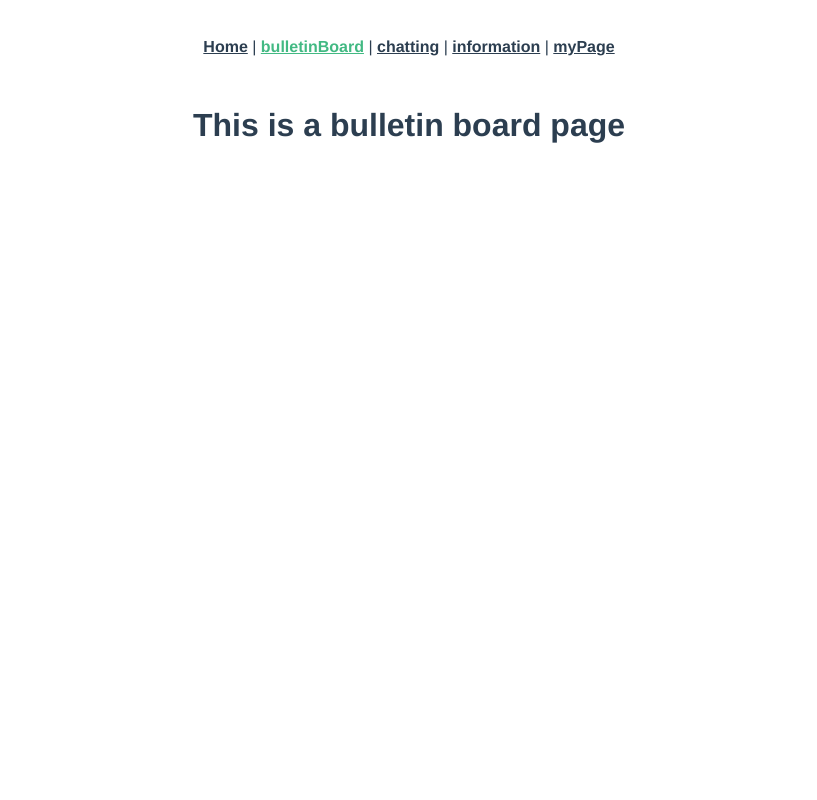
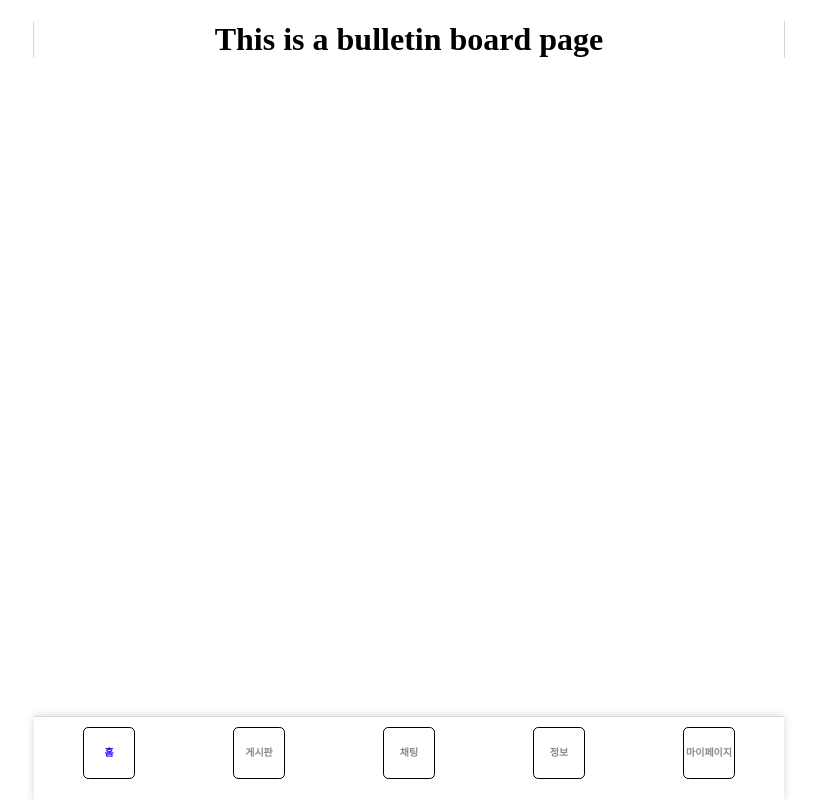
Before and after one commit to dajeongPark-dev/dwith, a Vue app: page /bulletinBoard in a window 1280 px wide. Shown: the whole page, without its empty margins (231-1048 px from the left). Built offline with nearby package versions, Linux system fonts and the light colour scheme.

Commit message:
Navigation Bar
네비게이션 바 아래로 내림
현재 페이지에 맞게 글씨 색상 변경

```diff
--- a/src/App.vue
+++ b/src/App.vue
@@ -1,35 +1,41 @@
 <template>
   <div id="app">
-    <div id="nav">
-      <router-link to="/">Home</router-link> |
-      <router-link to="/bulletinBoard">bulletinBoard</router-link> |
-      <router-link to="/chatting">chatting</router-link> |
-      <router-link to="/information">information</router-link> |
-      <router-link to="/myPage">myPage</router-link>
-    </div>
     <router-view />
+    <Nav />
   </div>
 </template>
-
+<script>
+import Nav from "./views/nav";
+export default { name: "App", components: { Nav } };
+</script>
 <style>
+/* 반응형 최대크기 */
+/* 반응형 = 750px 이상이면 750까지만 보여주고 이하면 크기에 마춰서 작게 보여줌 */
 #app {
-  font-family: Avenir, Helvetica, Arial, sans-serif;
-  -webkit-font-smoothing: antialiased;
-  -moz-osx-font-smoothing: grayscale;
+  margin: 0 auto;
+  width: 750px;
+  min-height: 100%;
+  border-left: 1px #d8d8d8 solid;
+  border-right: 1px #d8d8d8 solid;
+  positon: relative;
   text-align: center;
-  color: #2c3e50;
 }
-
-#nav {
-  padding: 30px;
+/* 여백제거 + 드래그방지 */
+body {
+  padding: 0;
+  margin: 0;
+  -ms-user-select: none;
+  -moz-user-select: none;
+  -khtml-user-select: none;
+  -webkit-user-select: none;
+  user-select: none;
 }
-
-#nav a {
-  font-weight: bold;
-  color: #2c3e50;
-}
-
-#nav a.router-link-exact-active {
-  color: #42b983;
+/* 반응형 시작 */
+@media (max-width: 750px) {
+  #app {
+    width: 100%;
+    border-left: 0;
+    border-right: 0;
+  }
 }
 </style>
--- a/src/components/HelloWorld.vue
+++ b/src/components/HelloWorld.vue
@@ -99,6 +99,9 @@
         >
       </li>
     </ul>
+    <div class="abc">
+      <br /><br /><br /><br /><br /><br /><br /><br /><br /><br /><br /><br /><br /><br /><br /><br /><br /><br />hello
+    </div>
   </div>
 </template>
 
@@ -127,4 +130,8 @@ li {
 a {
   color: #42b983;
 }
+/* 임시로 마지막 컨텐츠 안잘리게 padding 100px로 조정했음(네이게이션바 높이 83px) */
+.abc {
+  padding-bottom: 100px;
+}
 </style>
--- a/src/views/nav.vue
+++ b/src/views/nav.vue
@@ -1,4 +1,139 @@
 <template>
-    <div id="nav" class="nav-show">
+  <div id="nav" class="nav-show">
+    <div class="nav-box">
+      <router-link to="/"
+        ><div
+          @click="gotoPage(0)"
+          :class="[isActive === 0 ? 'nav-box-selected' : 'nav-box-default']"
+        >
+          홈
+        </div></router-link
+      >
+    </div>
+    <div class="nav-box">
+      <router-link to="/bulletinBoard"
+        ><div
+          @click="gotoPage(1)"
+          :class="[isActive === 1 ? 'nav-box-selected' : 'nav-box-default']"
+        >
+          게시판
+        </div></router-link
+      >
+    </div>
+    <div class="nav-box">
+      <router-link to="/chatting"
+        ><div
+          @click="gotoPage(2)"
+          :class="[isActive === 2 ? 'nav-box-selected' : 'nav-box-default']"
+        >
+          채팅
+        </div></router-link
+      >
+    </div>
+    <div class="nav-box">
+      <router-link to="/information"
+        ><div
+          @click="gotoPage(3)"
+          :class="[isActive === 3 ? 'nav-box-selected' : 'nav-box-default']"
+        >
+          정보
+        </div></router-link
+      >
+    </div>
+    <div class="nav-box">
+      <router-link to="/myPage"
+        ><div
+          @click="gotoPage(4)"
+          :class="[isActive === 4 ? 'nav-box-selected' : 'nav-box-default']"
+        >
+          마이페이지
+        </div></router-link
+      >
+    </div>
+  </div>
+</template>
 
-</template>
+<script>
+export default {
+  data() {
+    return {
+      //현재 페이지 번호
+      isActive: 0,
+    };
+  },
+  methods: {
+    //페이지(라우터)클릭시 페이지 번호 변경
+    gotoPage(num) {
+      this.isActive = num;
+    },
+  },
+};
+</script>
+
+// 스타일 적용
+<style scoped>
+/* 네비게이션 바 */
+#nav {
+  transition: all 0.3s linear;
+  width: 750px;
+  height: 83px;
+  position: fixed;
+  border-top: 1px #d8d8d8 solid;
+  margin: 0 auto;
+  z-index: 50;
+  text-align: center;
+  background-color: #ffffff;
+  box-shadow: 0px 0px 9px #00000029;
+  opacity: 1;
+}
+/* 이후 스크롤 내리거나 올릴때 네비게이션 바 보이게 하려면 필요 */
+.nav-show {
+  bottom: 0;
+  transition: all 0.3s linear;
+}
+/* 이후 스크롤 가만히 둘 때 네비게이션 바 사라지게 하려면 필요 */
+.nav-hide {
+  bottom: -70px;
+  transition: all 0.3s linear;
+}
+/* 네이게이션 바 영역(20%씩 5개) */
+.nav-box {
+  width: 20%;
+  float: left;
+}
+/* 네비게이션 바 모양 */
+.nav-box div {
+  width: 50px;
+  height: 50px;
+  margin: 10px;
+  display: inline-block;
+  line-height: 50px;
+  border-radius: 10%;
+  border: 1px black solid;
+  cursor: pointer;
+  font-weight: bold;
+}
+/* 네비게이션 바 평소 상태 */
+.nav-box-default {
+  transition: all 0.1s linear;
+  font: normal normal normal 10px/13px Noto Sans KR;
+  letter-spacing: 0px;
+  color: #3c3c4399;
+  opacity: 1;
+}
+/* 네비게이션 바 선택된 상태 */
+.nav-box-selected {
+  transition: all 0.1s linear;
+  text-align: center;
+  font: normal normal normal 10px/13px Noto Sans KR;
+  letter-spacing: 0px;
+  color: #3b00ff;
+  opacity: 1;
+}
+/* 반응형 = 750px 이상이면 750까지만 보여주고 이하면 크기에 마춰서 작게 보여줌 */
+@media (max-width: 750px) {
+  #nav {
+    width: 100%;
+  }
+}
+</style>
```
Also changed, not shown: 1 other file (tests, documents, lock files or other folders).
